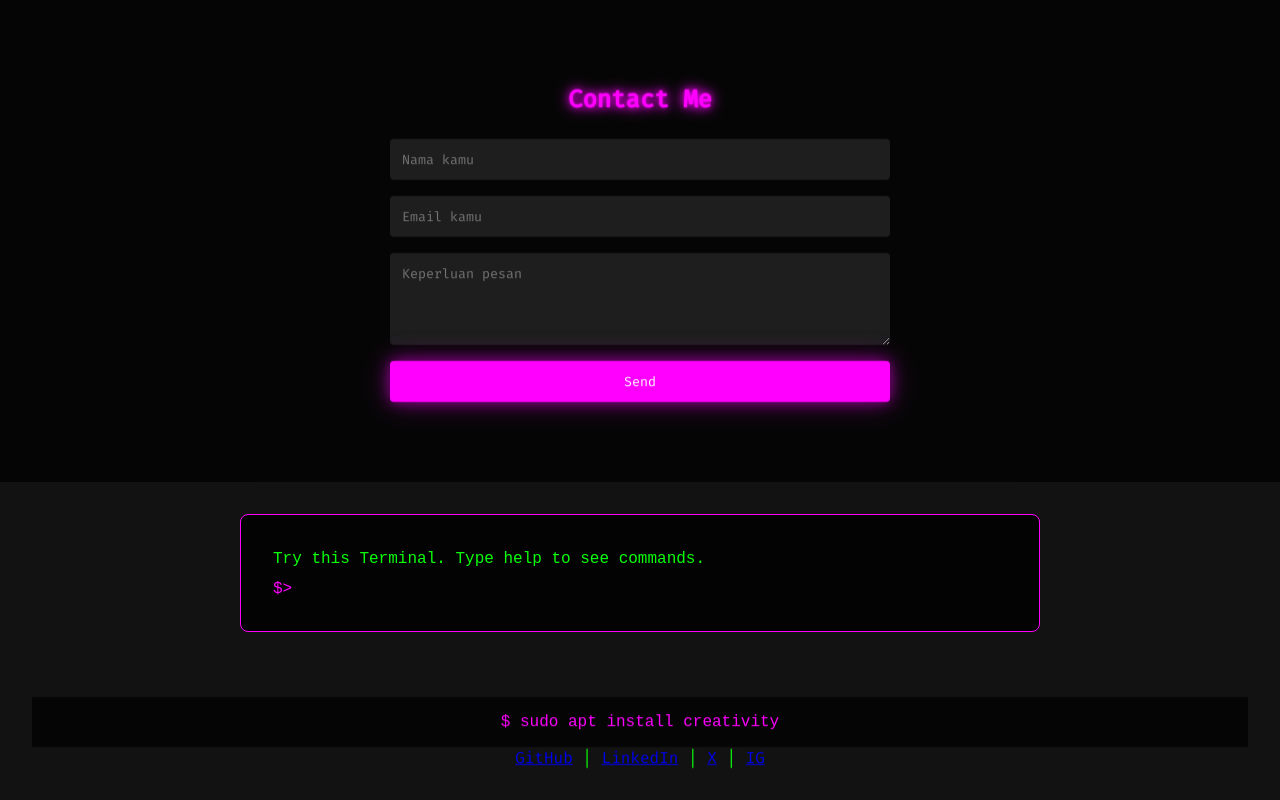
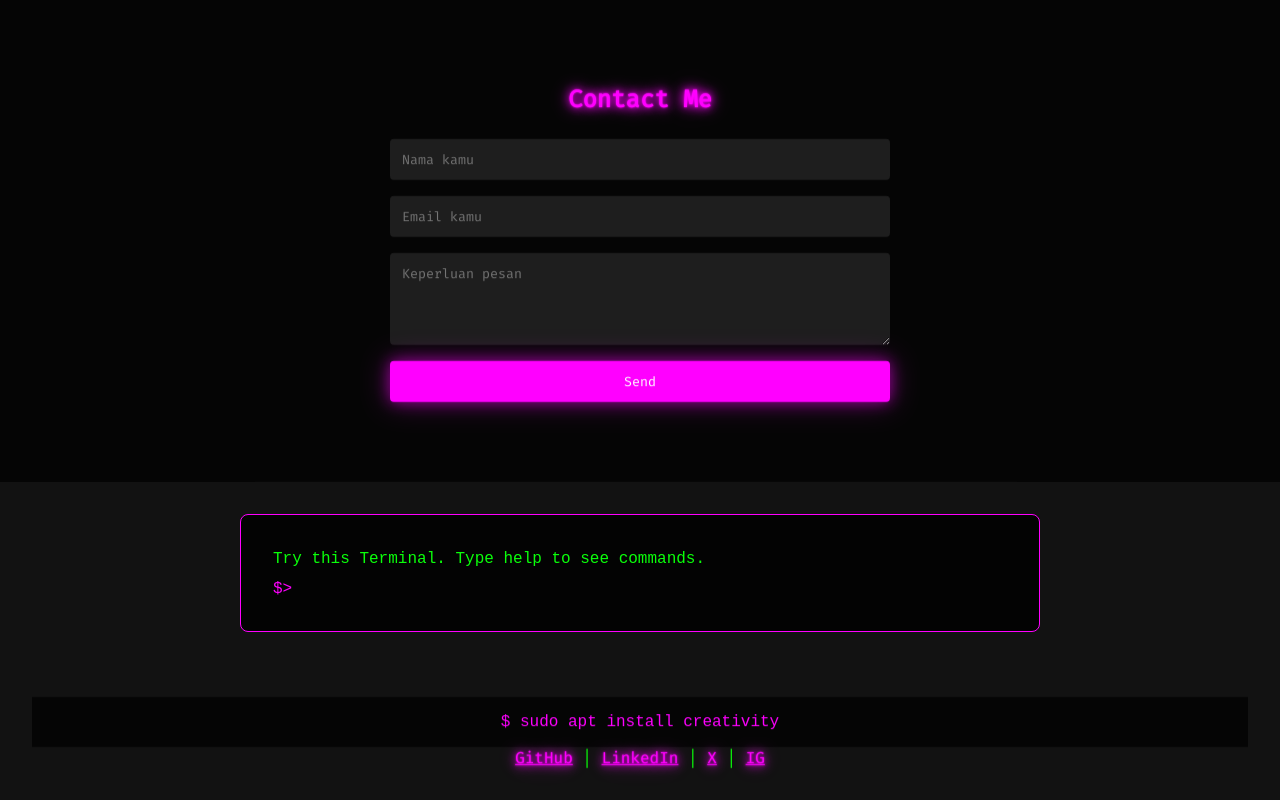
Before and after one commit to aqles/aqles.github.io, a plain HTML site: page index.html in a window 1280 px wide. Shown: the part 1608-2408 px from the top of the page. Drawn offline with nearby package versions, Linux system fonts and the light colour scheme; animation ran at ten frames a second.

Commit message:
Update index.html

```diff
--- a/index.html
+++ b/index.html
@@ -105,11 +105,11 @@
     <div class="terminal">
       <p>$ sudo apt install creativity</p>
     </div>
-	<div class="social-links" class="neon-flicker">
-      <a href="https://github.com/aqles" target="_blank">GitHub</a> |
-      <a href="https://linkedin.com/in/ednasalam" target="_blank">LinkedIn</a> |
-	  <a href="https://x.com/aqles" target="_blank">X</a> |
-	  <a href="https://instagram.com/aql_es" target="_blank">IG</a>
+	<div class="social-links">
+      <a class="neon-flicker" href="https://github.com/aqles" target="_blank">GitHub</a> |
+      <a class="neon-flicker" href="https://linkedin.com/in/ednasalam" target="_blank">LinkedIn</a> |
+	  <a class="neon-flicker" href="https://x.com/aqles" target="_blank">X</a> |
+	  <a class="neon-flicker" href="https://instagram.com/aql_es" target="_blank">IG</a>
     </div>
   </footer>
 
```
